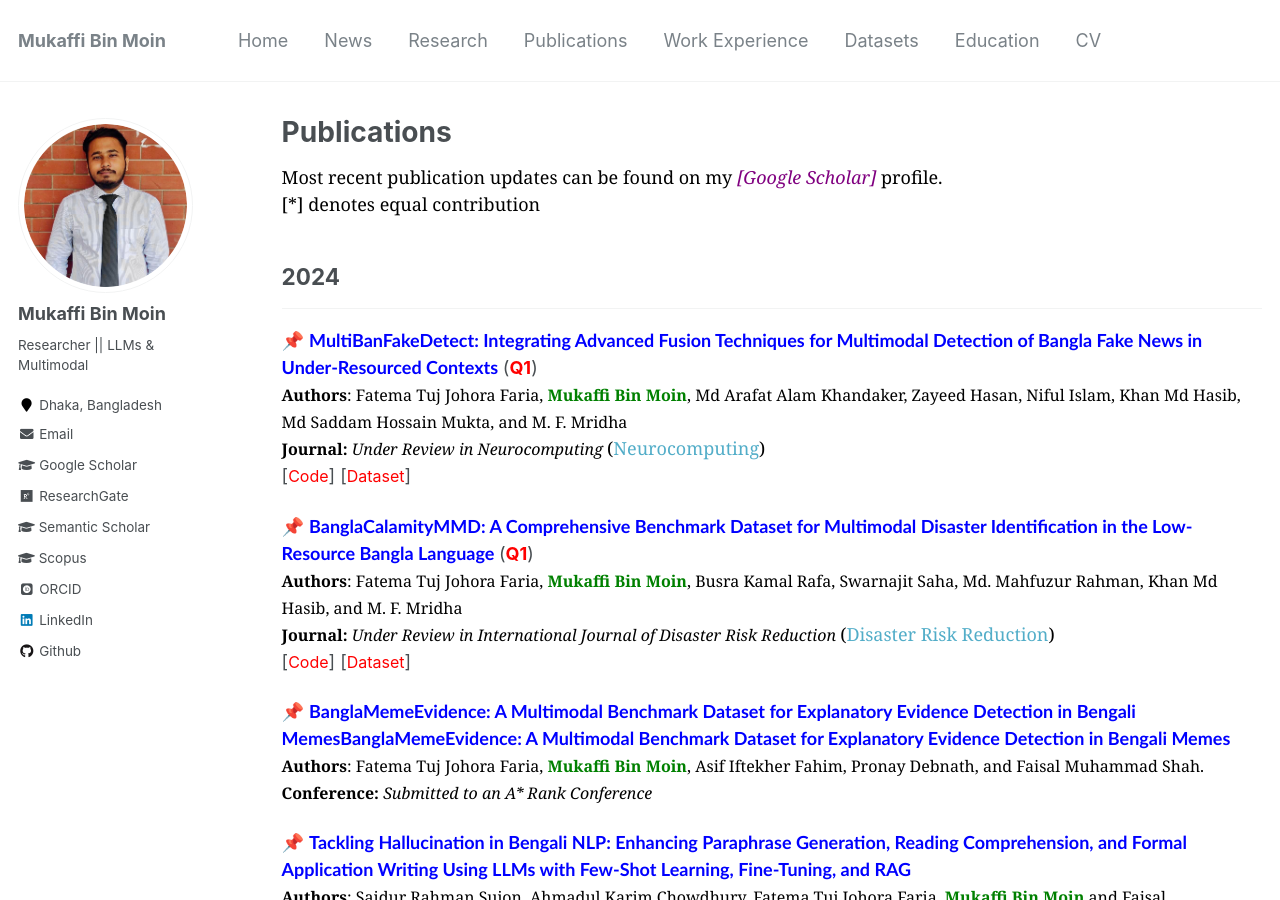
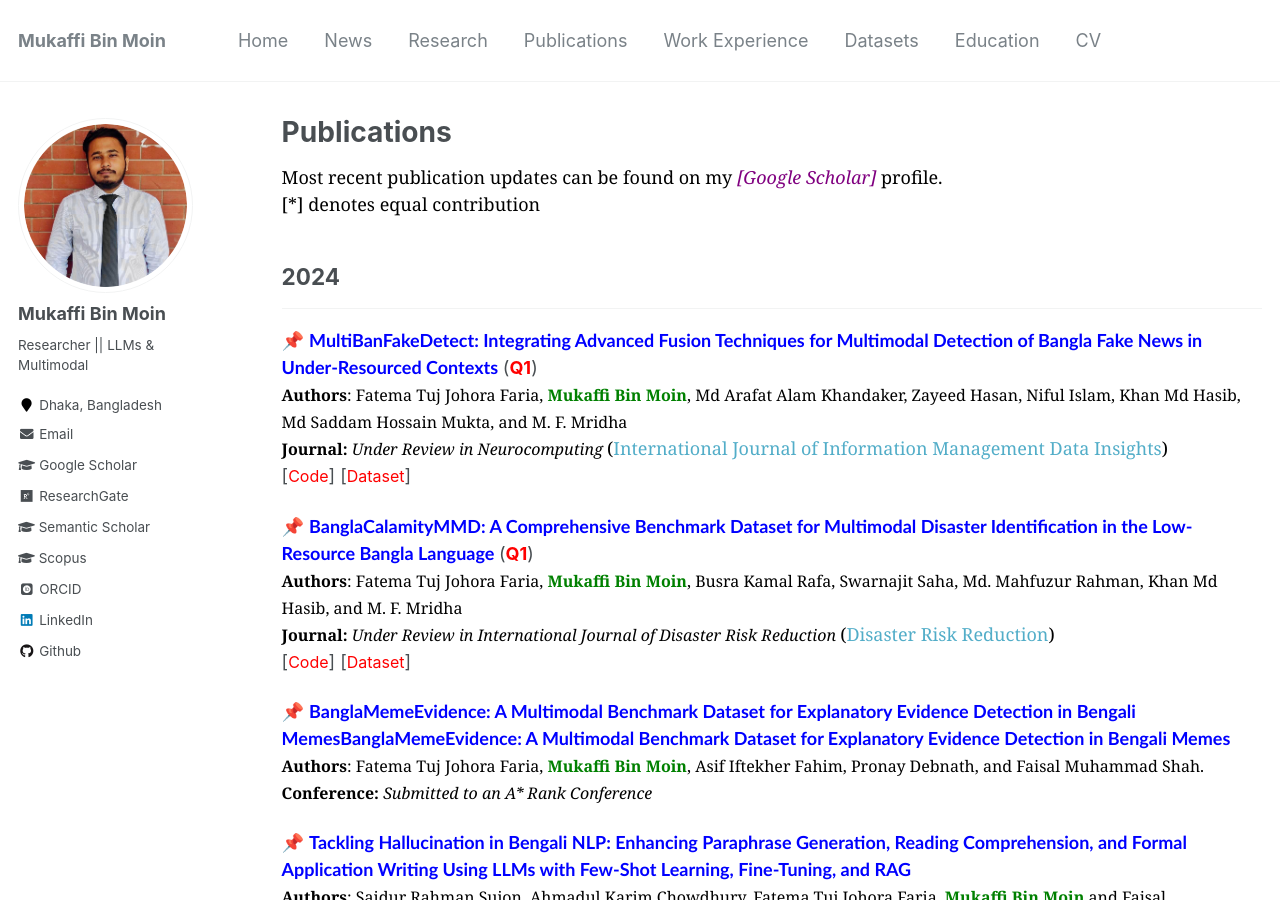
Before and after one commit to Mukaffi28/Mukaffi28.github.io, a Jekyll site: the page built from _pages/publications.md, in a window 1280 px wide and 900 px high. Built offline with Jekyll 4.4.1, drawn with Linux system fonts in a browser that asks for light colours; some web fonts are replaced.

Commit message:
Update publications.md

```diff
--- a/_pages/publications.md
+++ b/_pages/publications.md
@@ -18,7 +18,7 @@
 </span>
 <br>
 <span style="color:black;font-family:Georgia">
-	<font size="3"><strong>Journal:</strong><em> Under Review in Neurocomputing </em></font>  ([Neurocomputing](https://www.sciencedirect.com/journal/neurocomputing/))
+	<font size="3"><strong>Journal:</strong><em> Under Review in Neurocomputing </em></font>  ([International Journal of Information Management Data Insights](https://www.sciencedirect.com/journal/international-journal-of-information-management-data-insights))
 </span>
 <br>
 [[<span style ="color:red"><font size="3">Code</font></span>](https://github.com/fatemafaria142/MultiBanFakeDetect-An-Extensive-Benchmark-Dataset-for-Multimodal-Bangla-Fake-News-Detection)] [[<span style ="color:red"><font size="3">Dataset</font></span>](https://data.mendeley.com/datasets/k5pbz9795f/1)]
```
